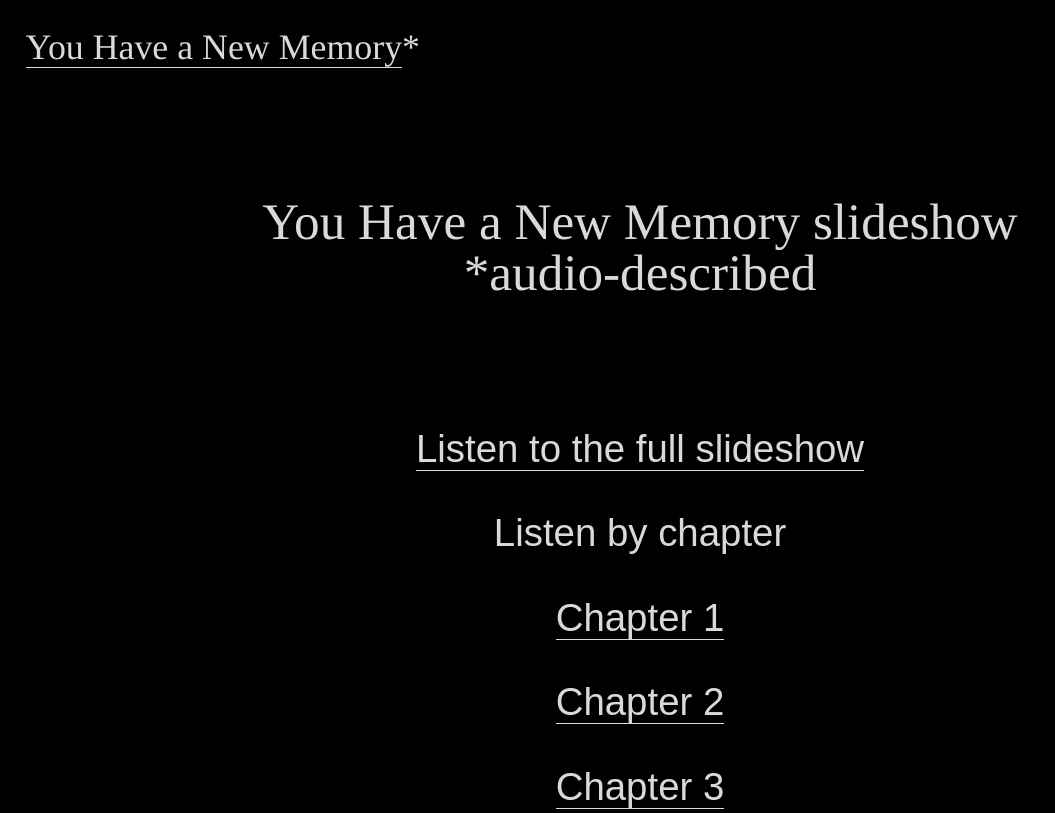
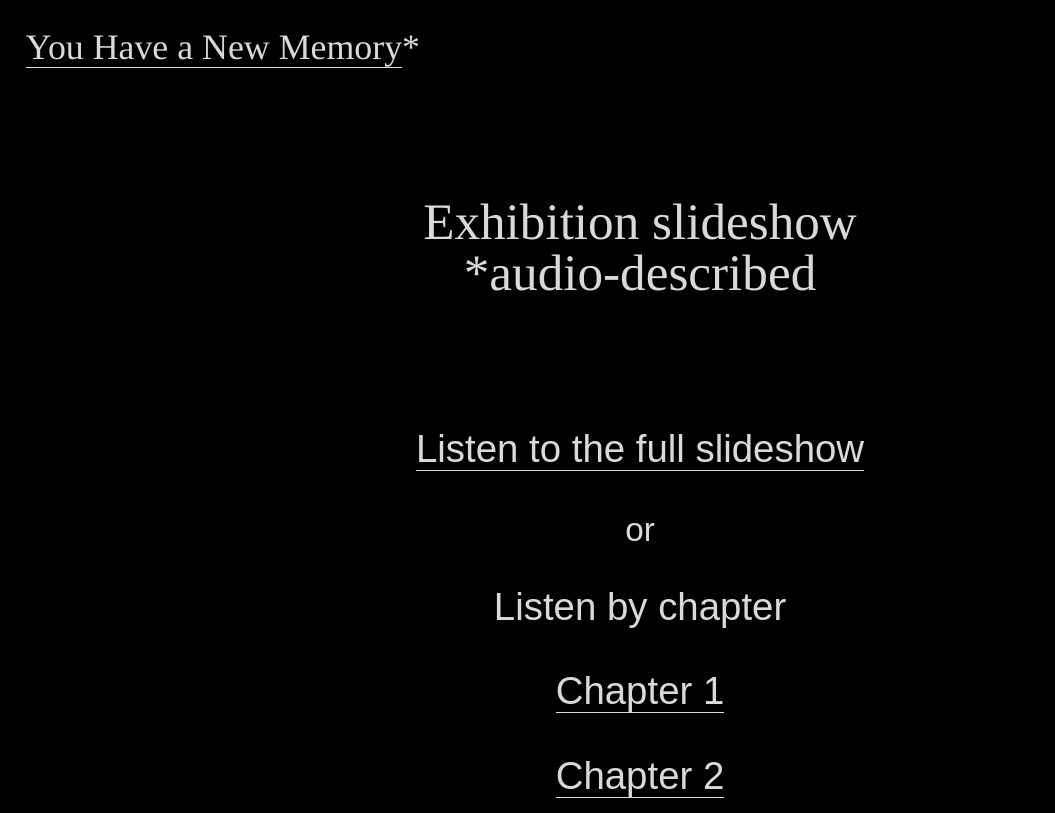
Before and after one commit to jmac/you-have-a-new-memory, a plain HTML site: page slideshow.html in a window 1280 px wide. Shown: the top 813 px of the page, without its empty margins (0-1055 px from the left). Drawn offline with Linux system fonts and the light colour scheme.

Commit message:
no message

```diff
--- a/css/styles.css
+++ b/css/styles.css
@@ -76,9 +76,16 @@ h3 {
   text-align: center;
 }
 
+h4 {
+  font-size:2.6rem;
+  line-height: 1.2;
+  margin-bottom: 1em;
+  text-align: center;
+}
+
 audio {
   width: 75%;
-  margin: 0 auto 3rem;
+  margin: 0 auto 3%;
   display: block;
 }
 
--- a/slideshow.html
+++ b/slideshow.html
@@ -13,12 +13,13 @@
   <div class="container">
 
     <header>
-      <h1>You Have a New Memory slideshow</h1>
+      <h1>Exhibition slideshow</h1>
       <h1>*audio-described</h1>
     </header>
 
     <div id="content">
       <h3><a href="slideshow-full.html">Listen to the full slideshow</a></h3>
+      <h4>or</h4>
       <h3>Listen by chapter</h3>
       <h3><a href="slideshow-chapter-01.html">Chapter 1</a></h3>
       <h3><a href="slideshow-chapter-02.html">Chapter 2</a></h3>
```
Also changed, not shown: slideshow-full.html (+2 -0 lines).
